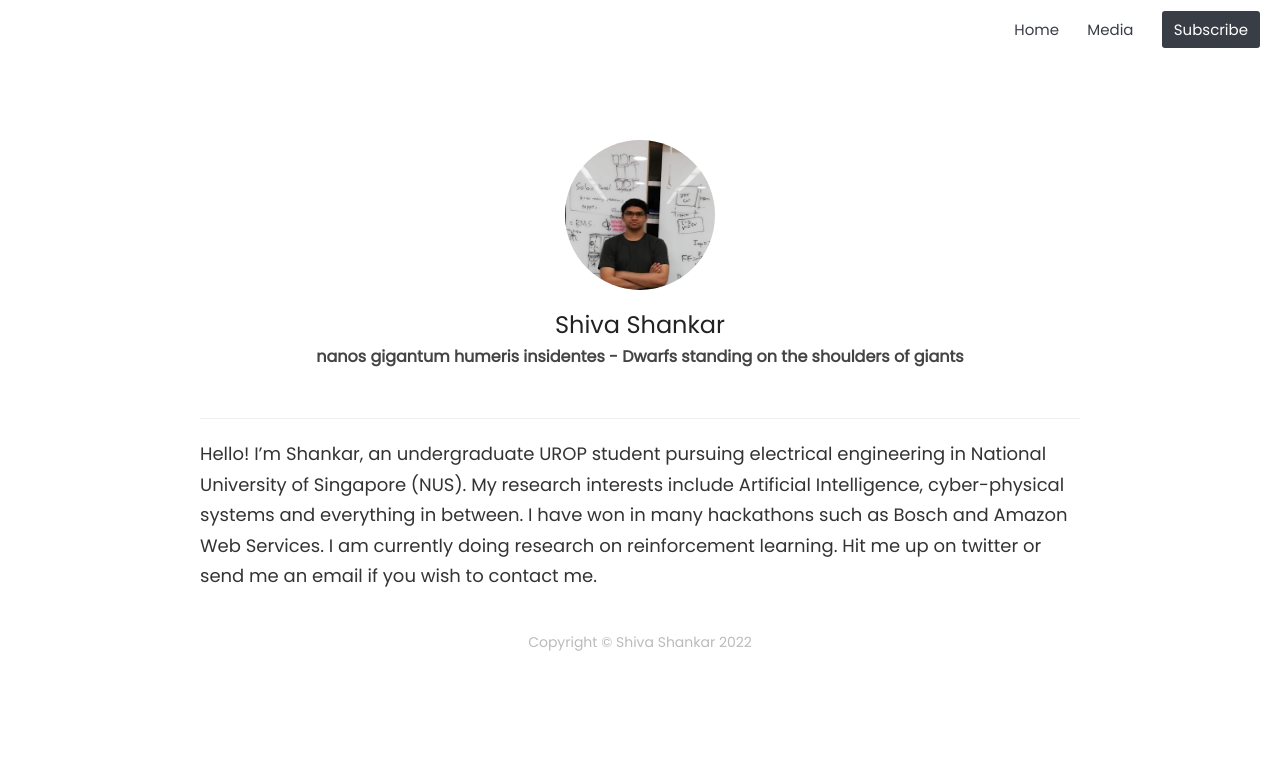
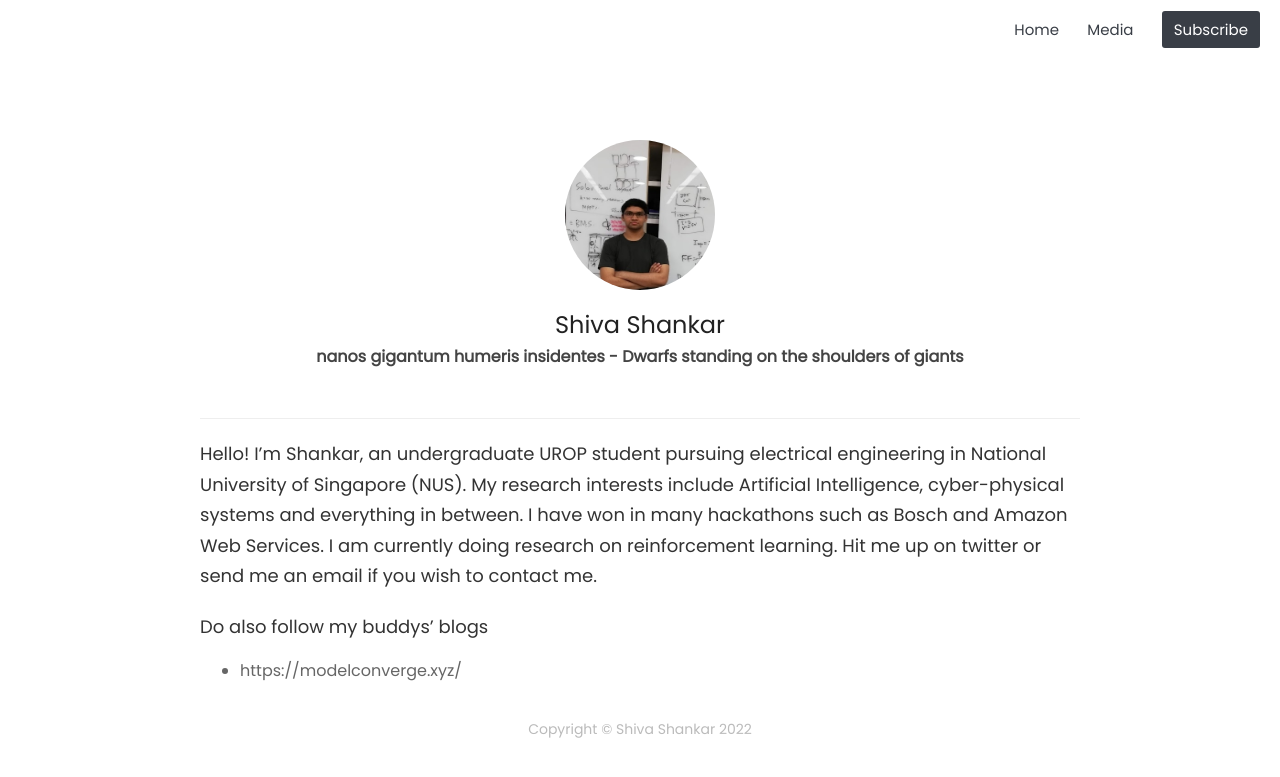
Before and after one commit to shiva-karthick/shankar-shiv.github.io, a Jekyll site: the page built from about.md, in a window 1280 px wide. Shown: the top 777 px of the page. Built offline with Jekyll 4.4.1, drawn with Linux system fonts in a browser that asks for light colours; nearby versions of some CDN libraries.

Commit message:
little updates

```diff
--- a/_config.yml
+++ b/_config.yml
@@ -36,9 +36,6 @@ share-links-active:
 # Details for the RSS feed generator
 url: "https://shankar-shiv.github.io"
 author: "Shiva Shankar"
-feed_items: 10
-feed_update_period: daily
-feed_update_frequency: 1
 authorTwitter:
 
 permalink: /:year/:title/
--- a/_layouts/default.html
+++ b/_layouts/default.html
@@ -26,7 +26,7 @@
   {% else %}
   <title>Rani Dilipkumar Shiva Shankar</title>
   {% endif %}
-  <link rel="shortcut icon" href="{{ site.baseurl }}/assets/images/favicon.ico">
+  <link rel="shortcut icon" href="{{ site.baseurl }}/assets/images/favicon.png">
   <link rel="stylesheet" href="{{ site.baseurl }}/assets/css/style.css">
   <link rel="alternate" type="application/rss+xml" title="My Blog" href="{{ site.baseurl }}/feed.xml">
   <link rel="stylesheet" href="{{ site.baseurl }}/assets/css/highlight.css">
--- a/about.md
+++ b/about.md
@@ -6,4 +6,7 @@ profile: true
 
 Hello! I'm Shankar, an undergraduate UROP student pursuing electrical engineering in National University of Singapore (NUS). My research interests include Artificial Intelligence, cyber-physical systems and everything in between. I have won in many hackathons such as Bosch and Amazon Web Services. I am currently doing research on reinforcement learning. Hit me up on twitter or send me an email if you wish to contact me.
 
+Do also follow my buddys' blogs
+- https://modelconverge.xyz/
+
 {% include footer.html %}
```
Also changed, not shown: assets/images/favicon.png (added).
